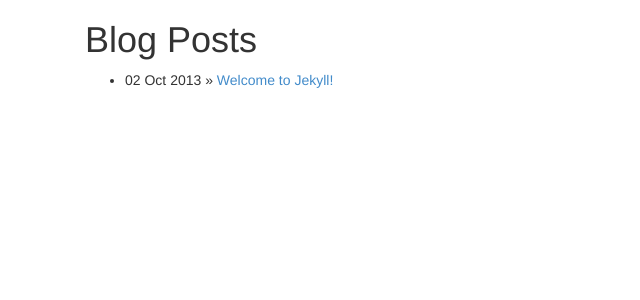
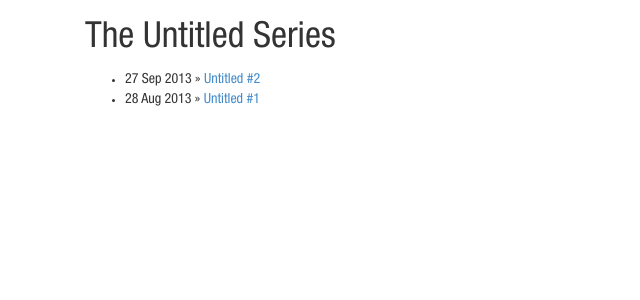
Before and after one commit to brunoamaral/the-untitled-series, a Jekyll site: the page built from index.html, in a window 1280 px wide. Shown: the top 300 px of the page, without its empty margins (0-640 px from the left). Built offline with Jekyll 4.4.1, drawn with Linux system fonts in a browser that asks for light colours.

Commit message:
first version

```diff
--- a/_layouts/default.html
+++ b/_layouts/default.html
@@ -8,11 +8,10 @@
     <meta name="author" content="Bruno Amaral">
     <link rel="shortcut icon" href="/assets/ico/favicon.png">
 
-    <title>Starter Template for Bootstrap</title>
+    <title>The Untitled Series</title>
 
-    <!-- Bootstrap core CSS -->
-    <link href="assets/css/bootstrap.css" rel="stylesheet">
-    <link href="assets/css/style.css" rel="stylesheet">
+    <link href="/assets/css/bootstrap.css" rel="stylesheet">
+    <link href="/assets/css/style.css" rel="stylesheet">
 
     <!-- HTML5 shim and Respond.js IE8 support of HTML5 elements and media queries -->
     <!--[if lt IE 9]>
@@ -25,9 +24,7 @@
 
     <div class="container">
 
-      <div class="col-md-12">
         {{ content }}
-      </div>
 
     </div><!-- /.container -->
 
--- a/assets/style.css
+++ b/assets/css/style.css
@@ -2,12 +2,12 @@
 
 @font-face{
 	font-family: HelveticaNeueLtStd-Cn;
-	src: url('assets/fonts/HELVETICANEUELTSTD-CN.OTF') format('opentype');
+	src: url('/assets/fonts/HELVETICANEUELTSTD-CN.OTF') format('opentype');
 }
 
 @font-face{
 	font-family: HelveticaNeueLtStd-BdCn;
-	src: url('assets/fonts/HELVETICANEUELTSTD-BDCN.OTF') format('opentype');
+	src: url('/assets/fonts/HELVETICANEUELTSTD-BDCN.OTF') format('opentype');
 	font-weight: bold;
 }
 
--- a/index.html
+++ b/index.html
@@ -1,13 +1,15 @@
 ---
 layout: default
-title: Your New Jekyll Site
+title: The Untitled Series
 ---
 
+<div class="col-md-12">
 	<div id="home">
-  <h1>Blog Posts</h1>
+	  <h1>The Untitled Series</h1>
 	  <ul class="posts">
 	    {% for post in site.posts %}
 	      <li><span>{{ post.date | date_to_string }}</span> &raquo; <a href="{{ post.url }}">{{ post.title }}</a></li>
 	    {% endfor %}
 	  </ul>
 	</div>
+</div>
```
Also changed, not shown: _layouts/post.html (+8 -4 lines), _posts/2013-08-28-untitled-one.markdown (added, +62 -0 lines), _posts/2013-09-27-untitled-2.markdown (added, +102 -0 lines), _posts/2013-10-02-welcome-to-jekyll.markdown (deleted, +0 -24 lines). Lines whose indentation alone changed are shown as unchanged.
